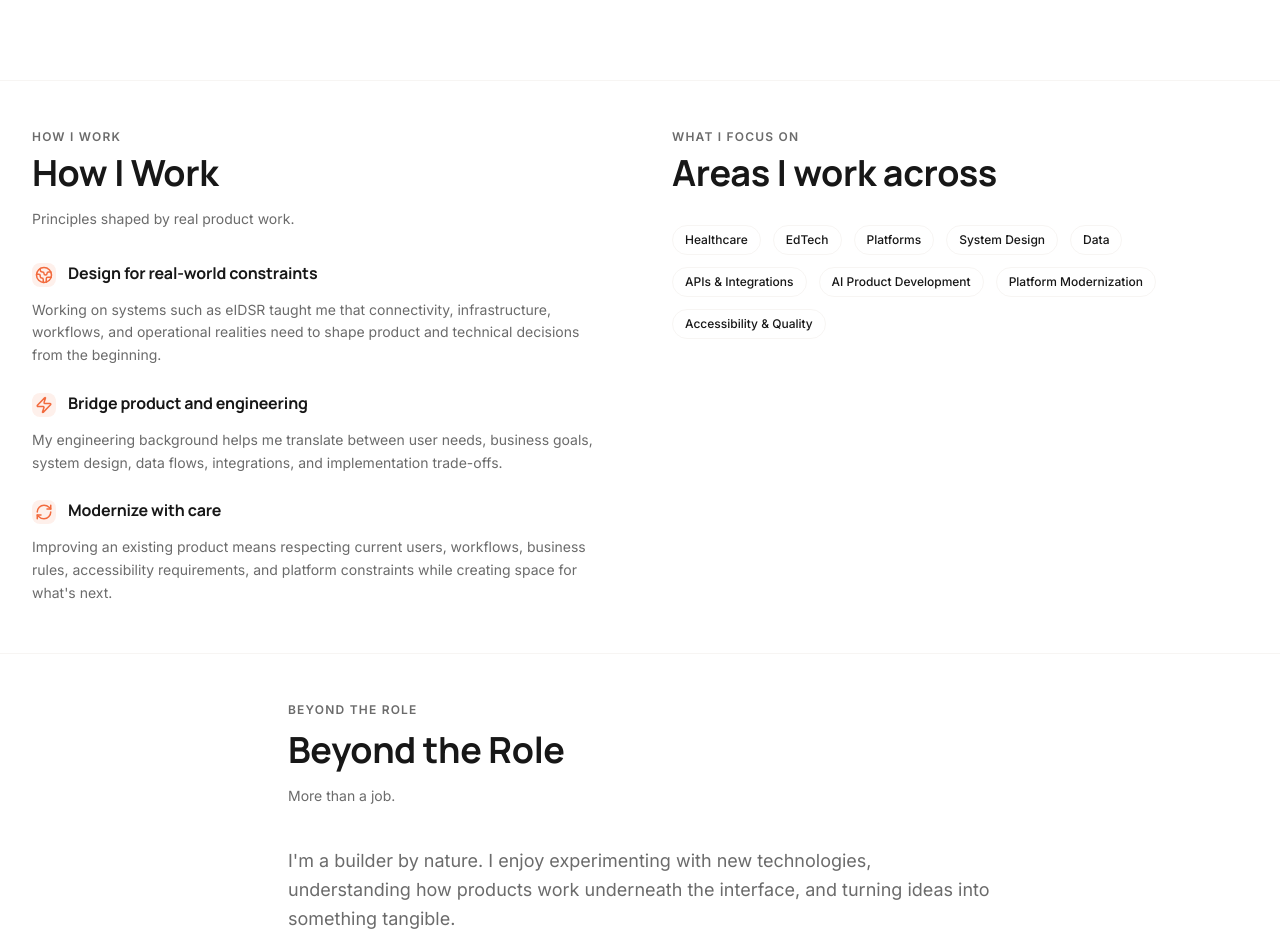
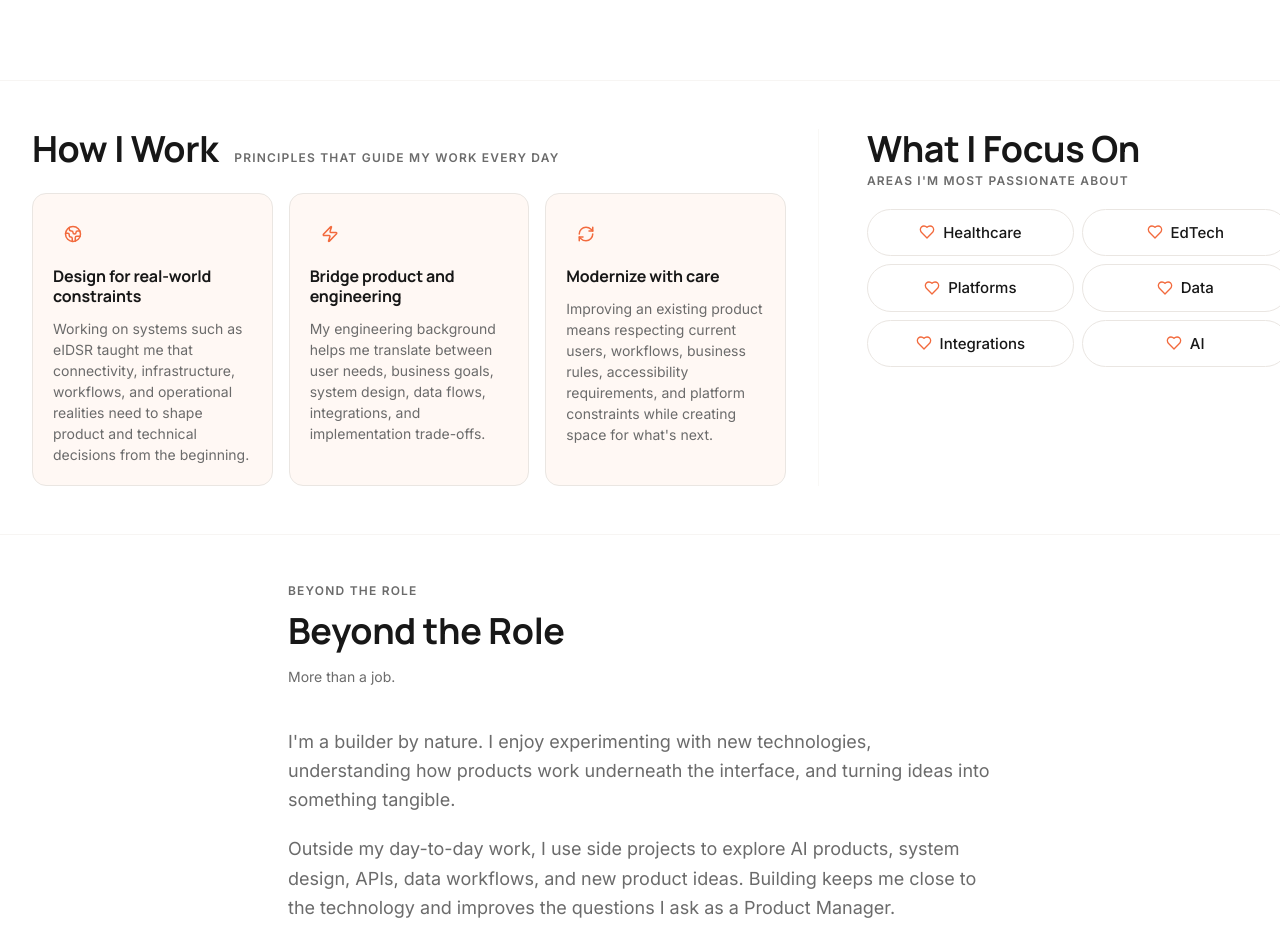
Before and after one commit to abdoulayebinta/my-portfolio, a Next.js app in the folder frontend/: page /about in a window 1280 px wide. Shown: the part 1380-2309 px from the top of the page. Built offline with nearby package versions, Linux system fonts and the light colour scheme.

Commit message:
Rebuild How I Work + What I Focus On EXACTLY like reference

```diff
--- a/frontend/components/sections/about-story.tsx
+++ b/frontend/components/sections/about-story.tsx
@@ -4,7 +4,7 @@ import React from "react";
 import Image from "next/image";
 import Link from "next/link";
 import { Button } from "@/components/ui/button";
-import { ArrowRight, Globe2, Zap, RefreshCw } from "lucide-react";
+import { ArrowRight, Globe2, Zap, RefreshCw, Heart } from "lucide-react";
 import { testimonials } from "@/lib/data";
 
 export function AboutStory() {
@@ -247,91 +247,85 @@ export function AboutStory() {
       {/* Section 3: How I Work + What I Focus On */}
       <section className="py-10 md:py-12">
         <div className="container mx-auto px-4 md:px-8">
-          <div className="grid grid-cols-1 md:grid-cols-2 gap-12 md:gap-16">
+          <div className="grid grid-cols-1 md:grid-cols-[62%_1px_36%] gap-0 md:gap-8 items-start">
 
             {/* LEFT COLUMN: How I Work */}
-            <div className="space-y-8">
-              <div className="space-y-2">
-                <div className="text-xs font-semibold text-muted-foreground uppercase tracking-widest">
-                  How I Work
-                </div>
+            <div className="space-y-6">
+              {/* Header */}
+              <div className="flex flex-col md:flex-row md:items-baseline md:gap-4">
                 <h2 className="text-3xl md:text-4xl font-bold">How I Work</h2>
-                <p className="text-sm text-muted-foreground pt-2">
-                  Principles shaped by real product work.
+                <p className="text-[11px] md:text-xs font-semibold text-muted-foreground uppercase tracking-widest whitespace-nowrap pt-2 md:pt-0">
+                  Principles That Guide My Work Every Day
                 </p>
               </div>
 
-              {/* Principle Blocks */}
-              <div className="space-y-6">
+              {/* Principle Cards - Three in a Row */}
+              <div className="grid grid-cols-1 md:grid-cols-3 gap-4">
                 {/* Principle 1 */}
-                <div className="space-y-3">
-                  <div className="flex items-start gap-3">
-                    <div className="w-6 h-6 rounded-lg bg-primary/10 flex items-center justify-center shrink-0 mt-0.5">
-                      <Globe2 size={18} className="text-primary" />
-                    </div>
-                    <h3 className="text-base font-bold text-foreground">Design for real-world constraints</h3>
+                <div className="rounded-[14px] bg-[#FFF8F4] dark:bg-[#FFF8F4]/5 border border-[#EAE6E2] dark:border-border/40 p-4 md:p-5 space-y-3 h-full flex flex-col min-h-[200px]">
+                  <div className="w-10 h-10 rounded-full bg-soft-peach dark:bg-soft-peach/10 flex items-center justify-center shrink-0">
+                    <Globe2 size={18} className="text-primary" />
                   </div>
-                  <p className="text-sm text-muted-foreground leading-relaxed">
+                  <h3 className="text-base md:text-[16px] font-bold text-foreground leading-tight">Design for real-world constraints</h3>
+                  <p className="text-sm text-muted-foreground leading-[1.5] flex-1">
                     Working on systems such as eIDSR taught me that connectivity, infrastructure, workflows, and operational realities need to shape product and technical decisions from the beginning.
                   </p>
                 </div>
 
                 {/* Principle 2 */}
-                <div className="space-y-3">
-                  <div className="flex items-start gap-3">
-                    <div className="w-6 h-6 rounded-lg bg-primary/10 flex items-center justify-center shrink-0 mt-0.5">
-                      <Zap size={18} className="text-primary" />
-                    </div>
-                    <h3 className="text-base font-bold text-foreground">Bridge product and engineering</h3>
+                <div className="rounded-[14px] bg-[#FFF8F4] dark:bg-[#FFF8F4]/5 border border-[#EAE6E2] dark:border-border/40 p-4 md:p-5 space-y-3 h-full flex flex-col min-h-[200px]">
+                  <div className="w-10 h-10 rounded-full bg-soft-peach dark:bg-soft-peach/10 flex items-center justify-center shrink-0">
+                    <Zap size={18} className="text-primary" />
                   </div>
-                  <p className="text-sm text-muted-foreground leading-relaxed">
+                  <h3 className="text-base md:text-[16px] font-bold text-foreground leading-tight">Bridge product and engineering</h3>
+                  <p className="text-sm text-muted-foreground leading-[1.5] flex-1">
                     My engineering background helps me translate between user needs, business goals, system design, data flows, integrations, and implementation trade-offs.
                   </p>
                 </div>
 
                 {/* Principle 3 */}
-                <div className="space-y-3">
-                  <div className="flex items-start gap-3">
-                    <div className="w-6 h-6 rounded-lg bg-primary/10 flex items-center justify-center shrink-0 mt-0.5">
-                      <RefreshCw size={18} className="text-primary" />
-                    </div>
-                    <h3 className="text-base font-bold text-foreground">Modernize with care</h3>
+                <div className="rounded-[14px] bg-[#FFF8F4] dark:bg-[#FFF8F4]/5 border border-[#EAE6E2] dark:border-border/40 p-4 md:p-5 space-y-3 h-full flex flex-col min-h-[200px]">
+                  <div className="w-10 h-10 rounded-full bg-soft-peach dark:bg-soft-peach/10 flex items-center justify-center shrink-0">
+                    <RefreshCw size={18} className="text-primary" />
                   </div>
-                  <p className="text-sm text-muted-foreground leading-relaxed">
+                  <h3 className="text-base md:text-[16px] font-bold text-foreground leading-tight">Modernize with care</h3>
+                  <p className="text-sm text-muted-foreground leading-[1.5] flex-1">
                     Improving an existing product means respecting current users, workflows, business rules, accessibility requirements, and platform constraints while creating space for what's next.
                   </p>
                 </div>
               </div>
             </div>
 
+            {/* Vertical Divider */}
+            <div className="hidden md:block bg-border/30 h-full min-h-[300px]" />
+
             {/* RIGHT COLUMN: What I Focus On */}
-            <div className="space-y-8">
-              <div className="space-y-2">
-                <div className="text-xs font-semibold text-muted-foreground uppercase tracking-widest">
-                  What I Focus On
-                </div>
-                <h2 className="text-3xl md:text-4xl font-bold">Areas I work across</h2>
+            <div className="space-y-5 md:pl-4">
+              {/* Header */}
+              <div className="flex flex-col">
+                <h2 className="text-3xl md:text-4xl font-bold mb-1">What I Focus On</h2>
+                <p className="text-[11px] md:text-xs font-semibold text-muted-foreground uppercase tracking-widest">
+                  Areas I'm Most Passionate About
+                </p>
               </div>
 
-              {/* Expertise Pills */}
-              <div className="flex flex-wrap gap-3">
+              {/* Focus Pills - 3x2 Grid */}
+              <div className="grid grid-cols-2 md:grid-cols-2 gap-2">
                 {[
-                  "Healthcare",
-                  "EdTech",
-                  "Platforms",
-                  "System Design",
-                  "Data",
-                  "APIs & Integrations",
-                  "AI Product Development",
-                  "Platform Modernization",
-                  "Accessibility & Quality"
-                ].map((expertise) => (
-                  <span
-                    key={expertise}
-                    className="px-3 py-1.5 text-xs font-medium rounded-full bg-soft-peach dark:bg-soft-peach/10 text-foreground dark:text-foreground border border-border/40"
+                  { icon: <Heart size={16} className="text-primary" />, label: "Healthcare" },
+                  { icon: <Heart size={16} className="text-primary" />, label: "EdTech" },
+                  { icon: <Heart size={16} className="text-primary" />, label: "Platforms" },
+                  { icon: <Heart size={16} className="text-primary" />, label: "Data" },
+                  { icon: <Heart size={16} className="text-primary" />, label: "Integrations" },
+                  { icon: <Heart size={16} className="text-primary" />, label: "AI" }
+                ].map((item) => (
+                  <div
+                    key={item.label}
+                    className="px-3 py-2 md:py-3 rounded-full bg-soft-peach dark:bg-soft-peach/10 border border-[#EAE6E2] dark:border-border/40 flex items-center justify-center gap-2 text-sm md:text-[15px] font-medium text-foreground whitespace-nowrap"
                   >
-                    {expertise}
-                  </span>
+                    <span className="flex-shrink-0">{item.icon}</span>
+                    <span>{item.label}</span>
+                  </div>
                 ))}
               </div>
             </div>
```
